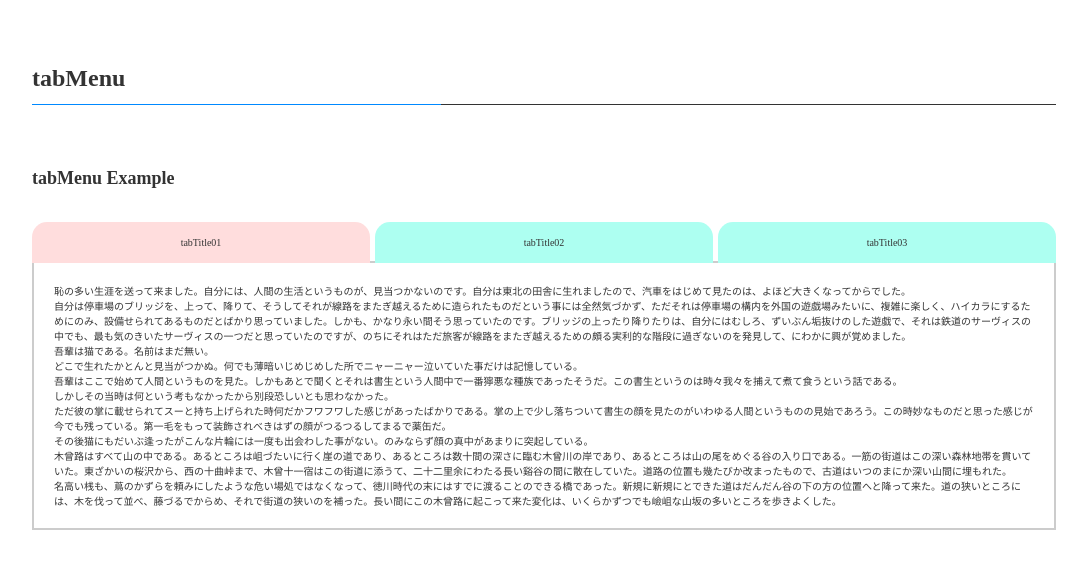
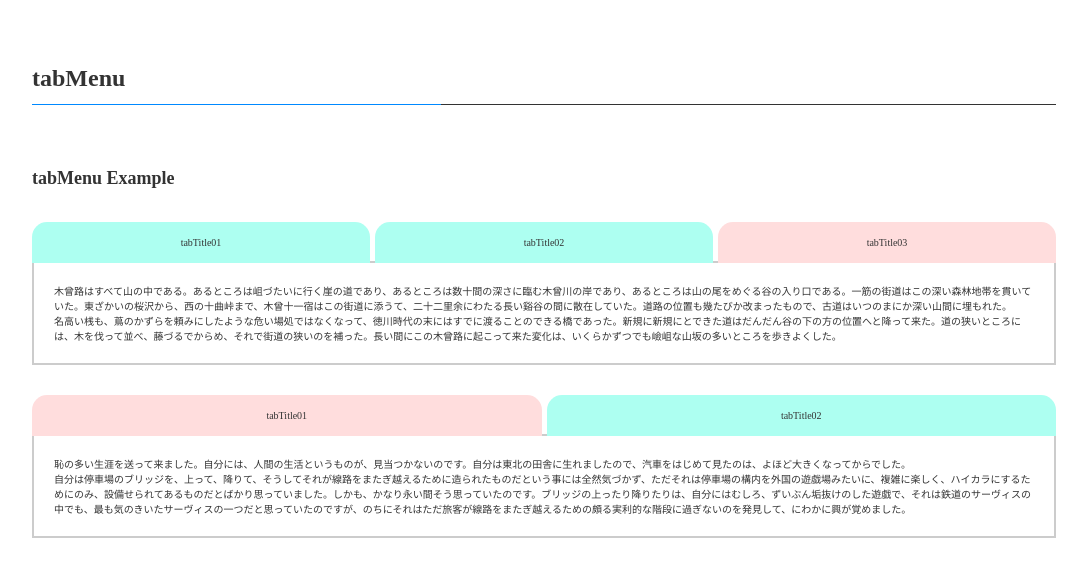
Before and after one commit to amaotosarasa/test, a website: page root/tabMenu/index.html in a window 1280 px wide. Both pictures are taken after a click on the item "tabTitle03". Shown: the whole page, without its empty margins (96-1183 px from the left). Drawn offline with Linux system fonts and the light colour scheme.

Commit message:
タブメニュー作成

```diff
--- a/root/tabMenu/index.html
+++ b/root/tabMenu/index.html
@@ -21,7 +21,7 @@
 					<h2 class="tllvl2">tabMenu Example</h2>
 
 					<div class="tab_Block">
-						<ul class="tab_title_block">
+						<ul class="tab_title_block item3">
 							<li class="tab_title tab-active">tabTitle01</li>
 							<li class="tab_title">tabTitle02</li>
 							<li class="tab_title">tabTitle03</li>
@@ -49,8 +49,30 @@
 					</div>
 					<!-- /.tabBlock -->
 
+					<div class="tab_Block">
+						<ul class="tab_title_block item">
+							<li class="tab_title tab-active">tabTitle01</li>
+							<li class="tab_title">tabTitle02</li>
+						</ul>
+						<!-- /.tabtll -->
+						<div class="tab_cont">
+							<div class="tab_Item">
+								<p>恥の多い生涯を送って来ました。自分には、人間の生活というものが、見当つかないのです。自分は東北の田舎に生れましたので、汽車をはじめて見たのは、よほど大きくなってからでした。</p>
+								<p>自分は停車場のブリッジを、上って、降りて、そうしてそれが線路をまたぎ越えるために造られたものだという事には全然気づかず、ただそれは停車場の構内を外国の遊戯場みたいに、複雑に楽しく、ハイカラにするためにのみ、設備せられてあるものだとばかり思っていました。しかも、かなり永い間そう思っていたのです。ブリッジの上ったり降りたりは、自分にはむしろ、ずいぶん垢抜けのした遊戯で、それは鉄道のサーヴィスの中でも、最も気のきいたサーヴィスの一つだと思っていたのですが、のちにそれはただ旅客が線路をまたぎ越えるための頗る実利的な階段に過ぎないのを発見して、にわかに興が覚めました。</p>
+							</div>
+							<div class="tab_Item">
+								<p>木曾路はすべて山の中である。あるところは岨づたいに行く崖の道であり、あるところは数十間の深さに臨む木曾川の岸であり、あるところは山の尾をめぐる谷の入り口である。一筋の街道はこの深い森林地帯を貫いていた。東ざかいの桜沢から、西の十曲峠まで、木曾十一宿はこの街道に添うて、二十二里余にわたる長い谿谷の間に散在していた。道路の位置も幾たびか改まったもので、古道はいつのまにか深い山間に埋もれた。</p>
+								<p>名高い桟も、蔦のかずらを頼みにしたような危い場処ではなくなって、徳川時代の末にはすでに渡ることのできる橋であった。新規に新規にとできた道はだんだん谷の下の方の位置へと降って来た。道の狭いところには、木を伐って並べ、藤づるでからめ、それで街道の狭いのを補った。長い間にこの木曾路に起こって来た変化は、いくらかずつでも嶮岨な山坂の多いところを歩きよくした。</p>
+							</div>
+						</div>
+						<!-- /.tabcont -->
+					</div>
+					<!-- /.tabBlock -->
+
 				</div>
 			</section><!--/.section01-->
 		</main>
+
+		<script src="/tabMenu/js/script.js"></script>
 	</body>
 </html>
--- /dev/null
+++ b/root/tabMenu/js/script.js
@@ -0,0 +1,28 @@
+
+;(function () {
+	'use strict';
+	const jsTabTitle = document.querySelectorAll('.tab_title_block');
+	jsTabTitle.forEach(element => {
+		element.addEventListener('click', function (e) {
+			const
+				child = this.children,
+				childLength = child.length,
+				index = Array.prototype.indexOf.call(child, e.target),
+				nextTarget = this.nextElementSibling,
+				nextTargetChild = nextTarget.children,
+				nextTargetChildLength = nextTargetChild.length;
+
+			// タブタイトル クラスの初期化と再付与
+			for (let i = 0; i < childLength; i++) {
+				child[i].classList.remove('tab-active');
+			}
+			child[index].classList.add('tab-active');
+
+			// タブコンテンツ 初期化と再表示
+			for (let i = 0; i < nextTargetChildLength; i++) {
+				nextTargetChild[i].style.display = 'none';
+			}
+			nextTargetChild[index].style.display = 'block';
+		});
+	});
+}());
--- a/sass/tabMenu/css/style.scss
+++ b/sass/tabMenu/css/style.scss
@@ -6,14 +6,20 @@
 
 .tab_Block{
 	margin-top: 30px;
+	.tab_title_block.item >.tab_title{
+		width: calc( 100% / 2 );
+	}
+	.tab_title_block.item3 >.tab_title{
+		width: calc( 100% / 3 );
+	}
 	.tab_title_block{
 		display: flex;
 		>.tab_title{
-			width: calc( 100% / 3 );
 			padding: 15px;
 			text-align: center;
 			background: rgb(173, 255, 241);
 			border-radius: 15px 15px 0 0;
+			transition: 0.4s;
 			cursor: pointer;
 			&:hover{
 				background: #fdd;
@@ -30,5 +36,8 @@
 		margin-top: -2px;
 		padding: 20px;
 		border: solid 2px #ccc;
+		>.tab_Item:not(:first-child){
+			display: none;
+		}
 	}
 }
```
Also changed, not shown: root/tabMenu/css/style.css.
